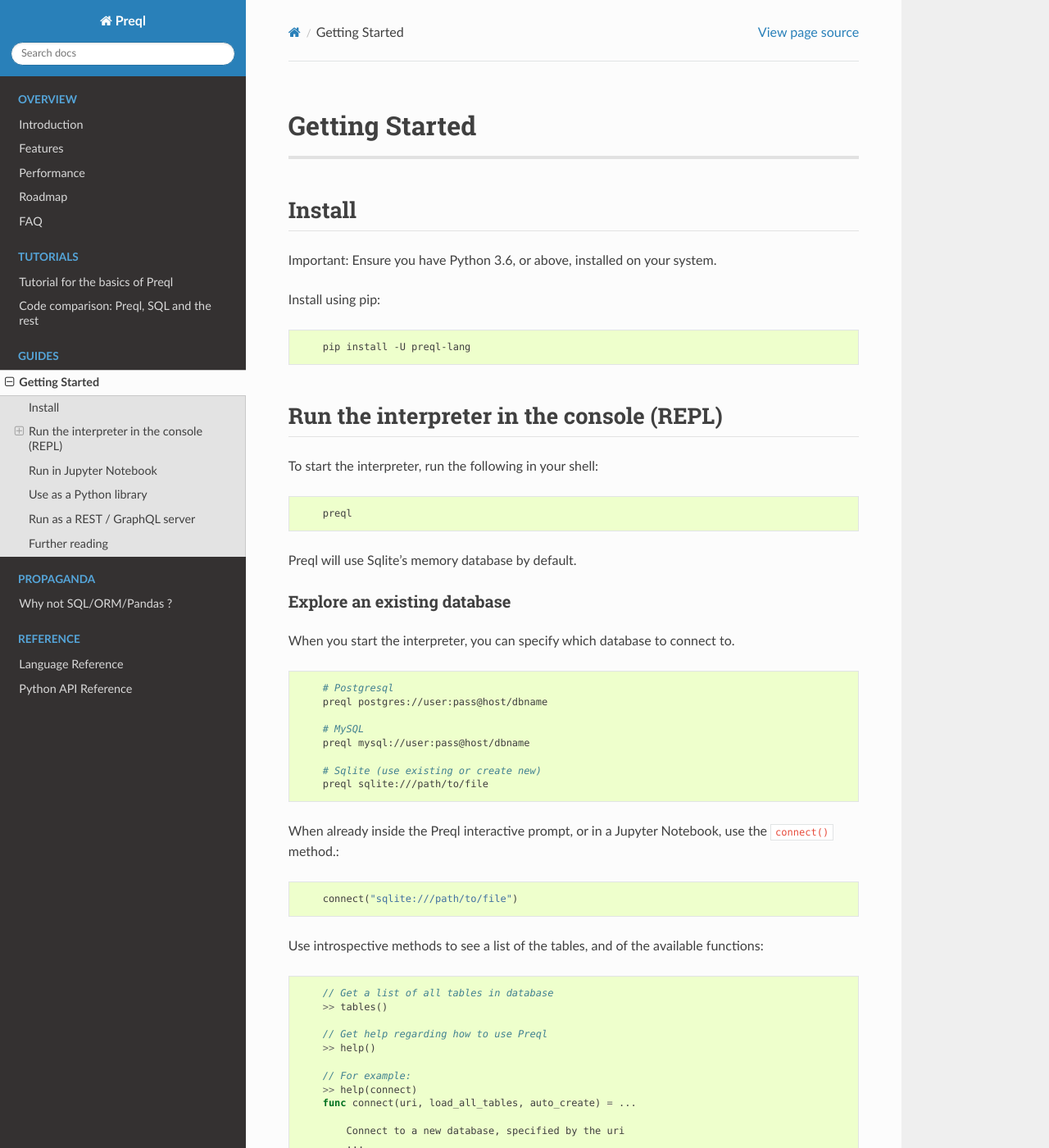
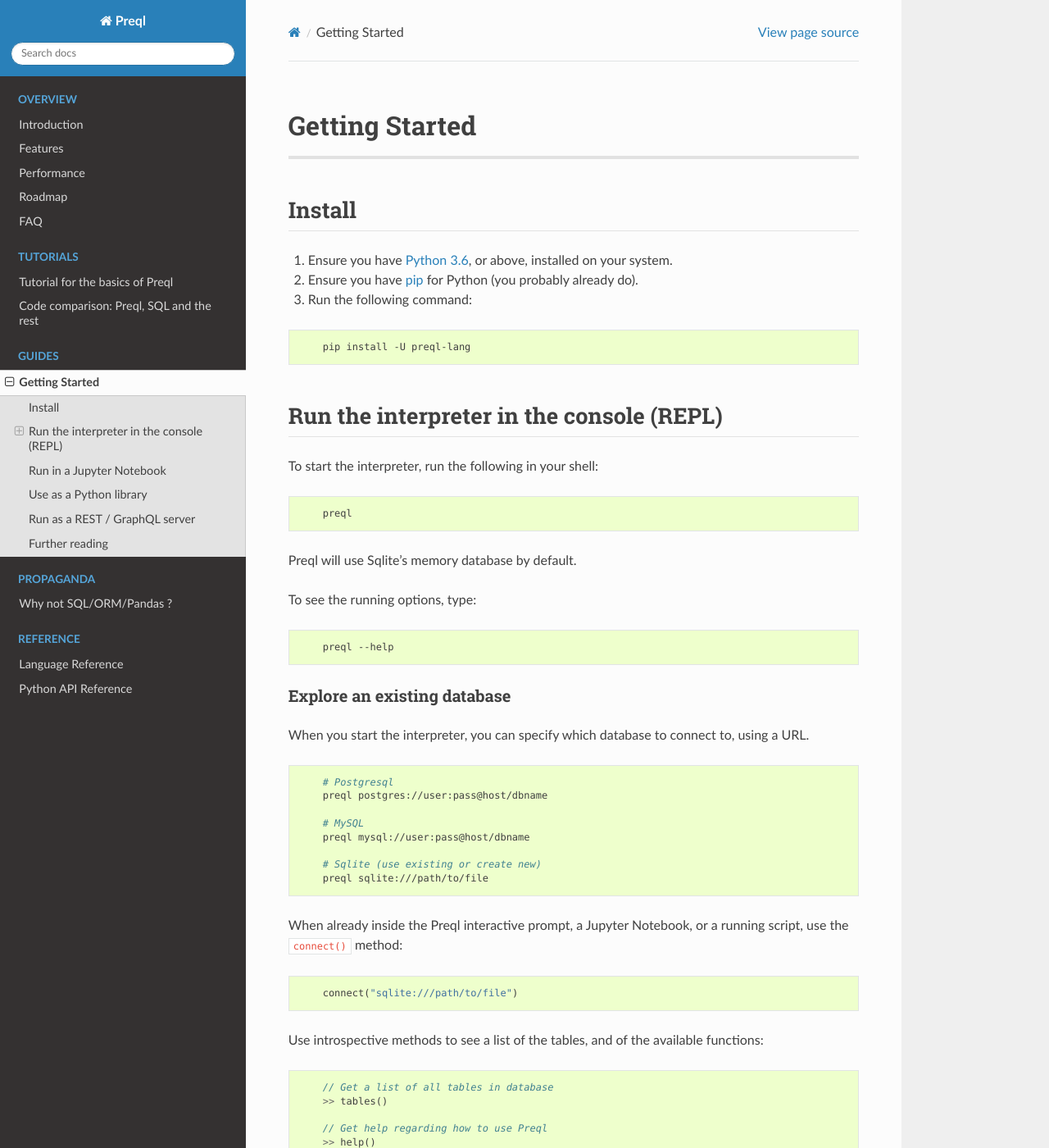
Before and after one commit to erezsh/Preql, a Sphinx documentation site: the page built from docs/getting-started.md, in a window 1280 px wide and 1400 px high. Shown: the whole window at 82% size. Built offline with Sphinx 7.4.7 and the Read the Docs theme 2.0.0, drawn with Linux system fonts in a browser that asks for light colours; pages that are not in the unit, such as notebooks, are missing from menus; some of the changed text lies outside the part shown.

Commit message:
Docs: Buff up getting started

````diff
--- a/docs/getting-started.md
+++ b/docs/getting-started.md
@@ -2,9 +2,11 @@
 
 ## Install
 
-Important: Ensure you have Python 3.6, or above, installed on your system.
+1. Ensure you have [Python 3.6](https://www.python.org/downloads/), or above, installed on your system.
 
-Install using pip:
+2. Ensure you have [pip](https://pip.pypa.io/en/stable/installing/) for Python (you probably already do).
+
+3. Run the following command:
 
 ```sh
     pip install -U preql-lang
@@ -20,9 +22,14 @@
 
 Preql will use Sqlite's memory database by default.
 
+To see the running options, type:
+```sh
+    preql --help
+```
+
 ### Explore an existing database
 
-When you start the interpreter, you can specify which database to connect to.
+When you start the interpreter, you can specify which database to connect to, using a URL.
 
 ```sh
     # Postgresql
@@ -35,7 +42,7 @@
     preql sqlite:///path/to/file
 ```
 
-When already inside the Preql interactive prompt, or in a Jupyter Notebook, use the `connect()` method.:
+When already inside the Preql interactive prompt, a Jupyter Notebook, or a running script, use the `connect()` method:
 
 ```go
     connect("sqlite:///path/to/file")
````
Also changed, not shown: other parts of docs/getting-started.md (+2 -2 lines), 1 other file.
